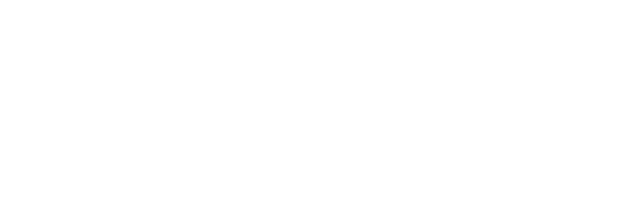
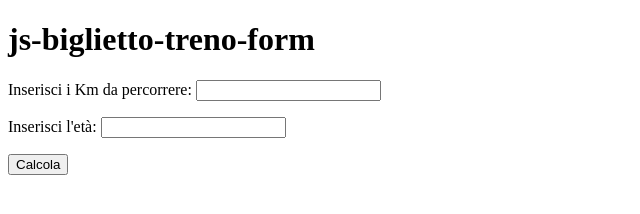
Before and after one commit to DiegoFatVega/js-biglietto-treno-form, a plain HTML site: page index.html in a window 1280 px wide. Shown: the whole page, without its empty margins (0-640 px from the left). Drawn offline with Linux system fonts and the light colour scheme.

Commit message:
Milestone 1: Add HTML structure and initial JavaScript comments for ticket price calculation

```diff
--- a/index.html
+++ b/index.html
@@ -7,10 +7,19 @@
 </head>
 <body>
     <header>
-
+        <h1> js-biglietto-treno-form</h1>
     </header>
     <main>
+        <div style="margin-bottom: 1rem;">
+            <span>Inserisci i Km da percorrere: <input id="km-input"></span>
+        </div>
+        <div>
+            <span>Inserisci l'età: <input id="eta-input"></span>
+        </div>
+        <div style="margin-bottom: 1rem;">
 
+        </div>
+        <button id="btn">Calcola</button>
     </main>
     <footer>
 
```
Also changed, not shown: main.js (+12 -0 lines).
